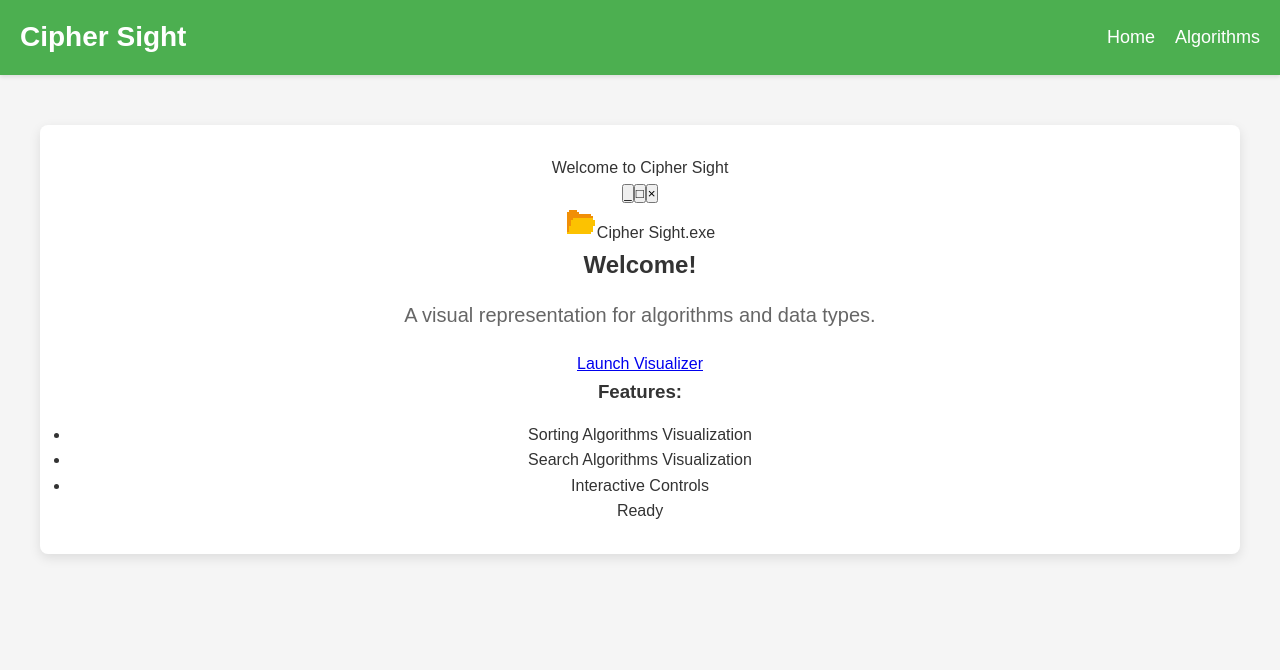
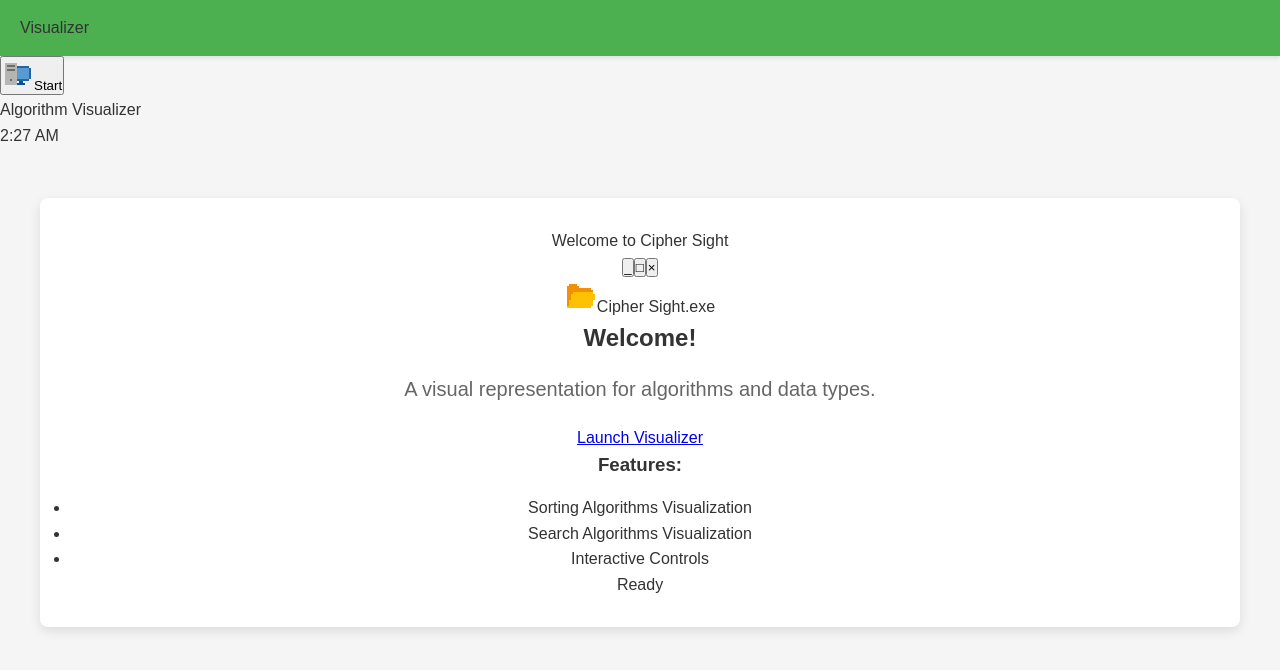
Before and after one commit to cameronotoole44/CipherSight, a React (Create React App) app in the folder cipher-sight/: page / in a window 1280 px wide. Shown: the top 670 px of the page. Built offline with nearby package versions, Linux system fonts and the light colour scheme.

Commit message:
more in depth navbar with start menu, real time display, cat generator, and pokemon

```diff
--- a/cipher-sight/src/components/Navbar.js
+++ b/cipher-sight/src/components/Navbar.js
@@ -1,23 +1,143 @@
-import React from 'react';
+import React, { useState } from 'react';
 import { Link } from 'react-router-dom';
+import PokemonDialog from '../components/visualization/PokeDialog';
+import HomeIcon from '../assets/home.png';
+import PcIcon from '../assets/computer.png'
+import CatIcon from '../assets/black-cat.png';
+import AlienIcon from '../assets/alien.png';
+import AlgorithmIcon from '../assets/algorithm.png';
+
+const StartMenu = () => {
+    const [isOpen, setIsOpen] = useState(false);
+    const [pokemonData, setPokemonData] = useState(null);
+
+    const toggleMenu = () => setIsOpen(!isOpen);
+
+    const fetchRandomCat = async () => {
+        try {
+            const response = await fetch('https://api.thecatapi.com/v1/images/search');
+            const data = await response.json();
+            window.open(data[0].url, '_blank');
+        } catch (error) {
+            console.error('Error fetching cat:', error);
+        }
+    };
+
+    const fetchRandomPokemon = async () => {
+        try {
+            const randomId = Math.floor(Math.random() * 151) + 1;
+            const response = await fetch(`https://pokeapi.co/api/v2/pokemon/${randomId}`);
+            const data = await response.json();
+            setPokemonData(data);
+        } catch (error) {
+            console.error('Error fetching Pokemon:', error);
+        }
+    };
+
+    return (
+        <div className="start-menu-container">
+            <button
+                onClick={toggleMenu}
+                className={`start-button ${isOpen ? 'active' : ''}`}
+            > <img src={PcIcon} alt="computer" className="menu-icon" />
+                Start
+            </button>
+
+            {isOpen && (
+                <div className="start-menu">
+                    <div className="start-menu-sidebar">
+                        <span className="windows-text">Cipher Sight 24</span>
+                    </div>
+
+                    <ul className="start-menu-items">
+                        <li>
+                            <Link to="/" className="menu-item" onClick={toggleMenu}>
+                                <img src={HomeIcon} alt="Home" className="menu-icon" />
+                                <span>Home</span>
+                            </Link>
+                        </li>
+                        <li>
+                            <Link to="/algorithm" className="menu-item" onClick={toggleMenu}>
+                                <img src={AlgorithmIcon} alt="Algorithms" className="menu-icon" />
+                                <span>Algorithms</span>
+                            </Link>
+                        </li>
+                        <li>
+                            <button
+                                onClick={async () => {
+                                    await fetchRandomCat();
+                                    toggleMenu();
+                                }}
+                                className="menu-item"
+                            >
+                                <img src={CatIcon} alt="Random Cat" className="menu-icon" />
+                                <span>Cat Time</span>
+                            </button>
+                        </li>
+                        <li>
+                            <button
+                                onClick={async () => {
+                                    await fetchRandomPokemon();
+                                    toggleMenu();
+                                }}
+                                className="menu-item"
+                            >
+                                <img src={AlienIcon} alt="Random Pokemon" className="menu-icon" />
+                                <span>Pokemon</span>
+                            </button>
+                        </li>
+                    </ul>
+                </div>
+            )}
+
+            {pokemonData && (
+                <PokemonDialog
+                    pokemon={pokemonData}
+                    onClose={() => setPokemonData(null)}
+                />
+            )}
+        </div>
+    );
+};
 
 const Navbar = () => {
+    const [time, setTime] = useState('');
+
+    React.useEffect(() => {
+        const updateTime = () => {
+            const now = new Date();
+            setTime(now.toLocaleTimeString('en-US', {
+                hour: 'numeric',
+                minute: '2-digit',
+                hour12: true
+            }));
+        };
+
+        updateTime();
+        const timer = setInterval(updateTime, 1000);
+        return () => clearInterval(timer);
+    }, []);
+
     return (
-        <nav className='navbar'>
-            <div className='navbar-logo'>
-                <Link to='#'>Cipher Sight</Link>
+        <>
+            <nav className="navbar">
+                <div className="navbar-content">
+                    <div className="navbar-title">
+                        Visualizer
+                    </div>
+                </div>
+            </nav>
+            <div className="taskbar">
+                <StartMenu />
+                <div className="taskbar-title">
+                    Algorithm Visualizer
+                </div>
+                <div className="taskbar-time">
+                    {time}
+                </div>
             </div>
-            <ul className='navbar-links'>
-                <li>
-                    <Link to='/'>Home</Link>
-                </li>
-                <li>
-                    <Link to='/algorithm'>Algorithms</Link>
-                </li>
-            </ul>
-        </nav>
+        </>
     )
-
 };
 
 export default Navbar;
```
